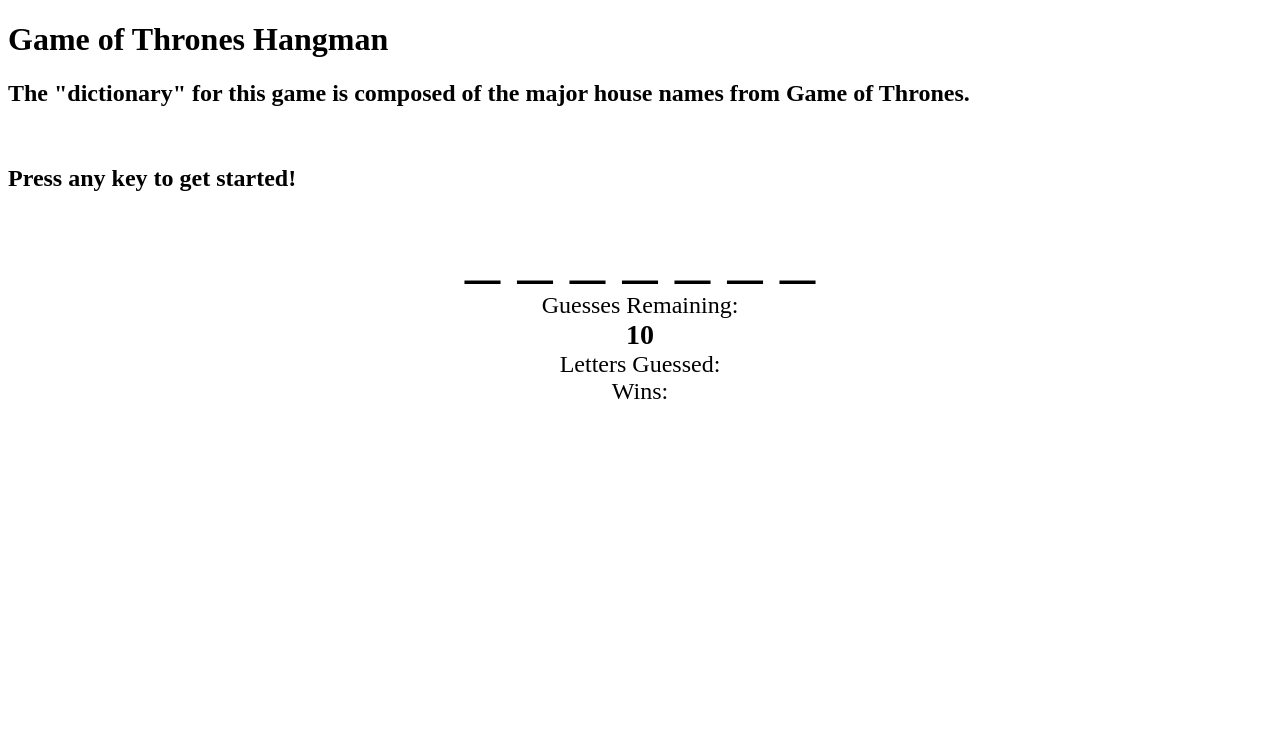
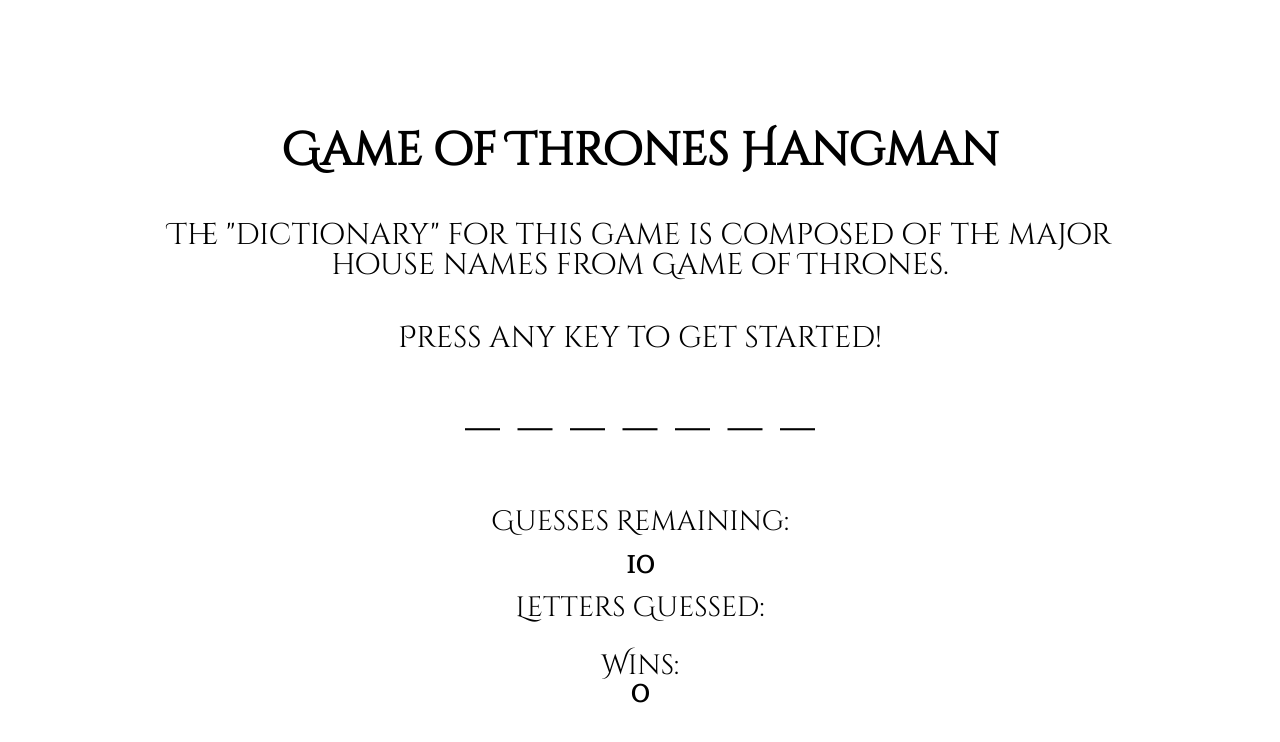
Before and after one commit to enimocks/Hangman-Game, a plain HTML site: page index.html in a window 1280 px wide. Drawn offline with Linux system fonts and the light colour scheme.

Commit message:
style enhancements

```diff
--- /dev/null
+++ b/assets/css/reset.css
@@ -0,0 +1,48 @@
+/* http://meyerweb.com/eric/tools/css/reset/
+   v2.0 | 20110126
+   License: none (public domain)
+*/
+
+html, body, div, span, applet, object, iframe,
+h1, h2, h3, h4, h5, h6, p, blockquote, pre,
+a, abbr, acronym, address, big, cite, code,
+del, dfn, em, img, ins, kbd, q, s, samp,
+small, strike, strong, sub, sup, tt, var,
+b, u, i, center,
+dl, dt, dd, ol, ul, li,
+fieldset, form, label, legend,
+table, caption, tbody, tfoot, thead, tr, th, td,
+article, aside, canvas, details, embed,
+figure, figcaption, footer, header, hgroup,
+menu, nav, output, ruby, section, summary,
+time, mark, audio, video {
+	margin: 0;
+	padding: 0;
+	border: 0;
+	font-size: 100%;
+	font: inherit;
+	vertical-align: baseline;
+}
+/* HTML5 display-role reset for older browsers */
+article, aside, details, figcaption, figure,
+footer, header, hgroup, menu, nav, section {
+	display: block;
+}
+body {
+	line-height: 1;
+}
+ol, ul {
+	list-style: none;
+}
+blockquote, q {
+	quotes: none;
+}
+blockquote:before, blockquote:after,
+q:before, q:after {
+	content: '';
+	content: none;
+}
+table {
+	border-collapse: collapse;
+	border-spacing: 0;
+}
--- a/assets/css/style.css
+++ b/assets/css/style.css
@@ -1,25 +1,47 @@
+body {
+  font-family: 'Cinzel Decorative', cursive, sans-serif;
+}
+
+h1 {
+  font-size: 46px;
+  padding-bottom: 1em;
+  font-weight: bold;
+}
+
+h2 {
+  font-size: 30px;
+  padding-left: 10%;
+  padding-right: 10%;
+  padding-bottom: 0.5em;
+}
+
 div {
-  font-size: 24px;
   text-align: center;
+  font-size: 28px;
 }
 
 #word {
   text-align: center;
   font-size: 70px;
+  padding-bottom: 1em;
 }
 
 #guessCount {
   text-align: center;
   font-weight: bold;
-  font-size: 28px;
+  padding: 15px 0;
 }
 
 #lettersGuessed {
-  font-size: 28px;
   font-weight: bold;
+  padding: 15px 0;
 }
 
 #wins {
-  font-size: 28px;
   font-weight: bold;
+  padding-bottom: 15px;
 }
+
+#game-pane {
+  padding-top: 10%;
+}
--- a/assets/javascript/game.js
+++ b/assets/javascript/game.js
@@ -21,8 +21,8 @@
 var correctGuesses;
 
 
-var wordContainer = document.getElementById('word');
-var winsContainer = document.getElementById('wins');
+var wordEl = document.getElementById('word');
+var winsEl = document.getElementById('wins');
 
 
 
@@ -34,15 +34,17 @@
   guessesRemaining = 10;
   incorrectGuesses = [];
   correctGuesses = [];
+  wins = 0;
 
   for (var i = 0; i < word.length; i++) {
     correctGuesses.push('_');
   }
-  wordContainer.innerHTML = correctGuesses.join(' ');
+  wordEl.innerHTML = correctGuesses.join(' ');
   guessCountContainer = document.getElementById('guessCount');
   guessCountContainer.innerHTML = guessesRemaining;
   incorrectGuessContainer = document.getElementById('lettersGuessed');
   incorrectGuessContainer.innerHTML = incorrectGuesses.join(', ');
+  winsEl.innerHTML = wins;
 }
 
 // checks key pressed to see if match for secret word, pushes into array (replacing underscores) if match
@@ -63,7 +65,7 @@
         correctGuesses[i] = letter;
       }
     }
-    wordContainer.innerHTML = correctGuesses.join(' ');
+    wordEl.innerHTML = correctGuesses.join(' ');
   }
 }
 
@@ -72,7 +74,7 @@
   if (correctGuesses.indexOf('_') === -1) {
     startGame();
     wins++;
-    winsContainer.innerHTML = wins;
+    winsEl.innerHTML = wins;
 
   } else if (guessesRemaining === 0) {
     startGame();
--- a/index.html
+++ b/index.html
@@ -1,23 +1,34 @@
 <!DOCTYPE html>
-<html lang="en">
+<html lang="en-us">
+
 <head>
   <meta charset="UTF-8">
   <meta name="viewport" content="width=device-width, initial-scale=1.0">
   <meta http-equiv="X-UA-Compatible" content="ie=edge">
-  <link rel="stylesheet" type="text/css" href="assets/css/reset.css">
-  <link rel="stylesheet" type="text/css" href="assets/css/style.css">
+
+  <link href="https://fonts.googleapis.com/css?family=Cinzel+Decorative" rel="stylesheet">
+  <link href="assets/css/reset.css" rel="stylesheet">
+  <link href="assets/css/style.css" rel="stylesheet">
+
   <title>GOT Hangman</title>
 </head>
+
 <body>
-  <h1>Game of Thrones Hangman</h1>
-  <h2>The "dictionary" for this game is composed of the major house names from Game of Thrones.</h2>
-  <br>
-  <h2>Press any key to get started!</h2>
-  <div id="word"></div>
-  <div>Guesses Remaining: </div> <div id="guessCount"></div>
-  <div>Letters Guessed: </div> <div id="lettersGuessed"></div>
-  <div>Wins: </div> <div id="wins"></div>
 
+  <div id="game-pane">
+    <h1>Game of Thrones Hangman</h1>
+    <h2>The "dictionary" for this game is composed of the major house names from Game of Thrones.</h2>
+    <br>
+    <h2>Press any key to get started!</h2>
+    <div id="word"></div>
+    <div>Guesses Remaining: </div>
+    <div id="guessCount"></div>
+    <div>Letters Guessed: </div>
+    <div id="lettersGuessed"></div>
+    <div>Wins: </div> <div id="wins"></div>
+  </div>
   <script src="assets/javascript/game.js"></script>
+
 </body>
+
 </html>
```
